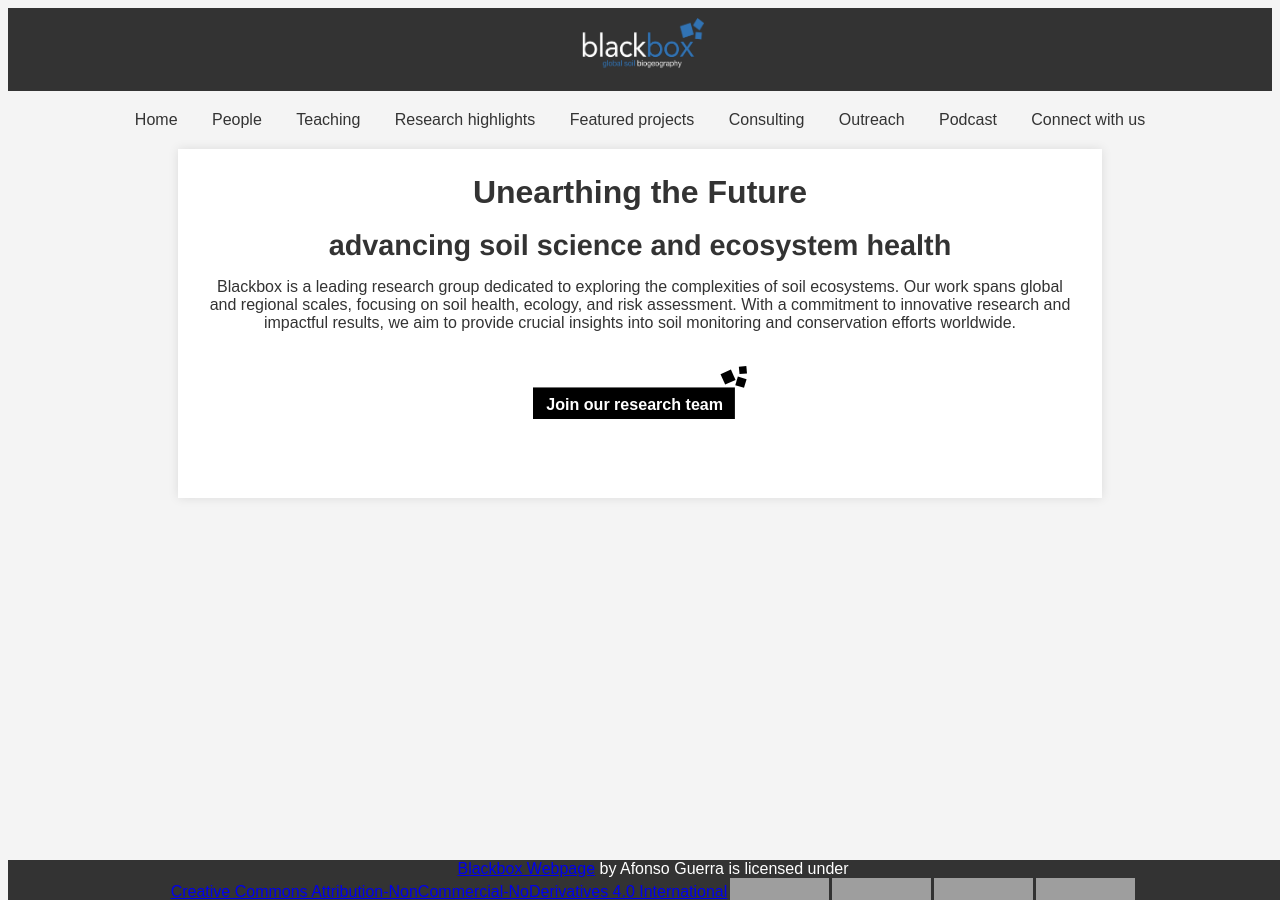
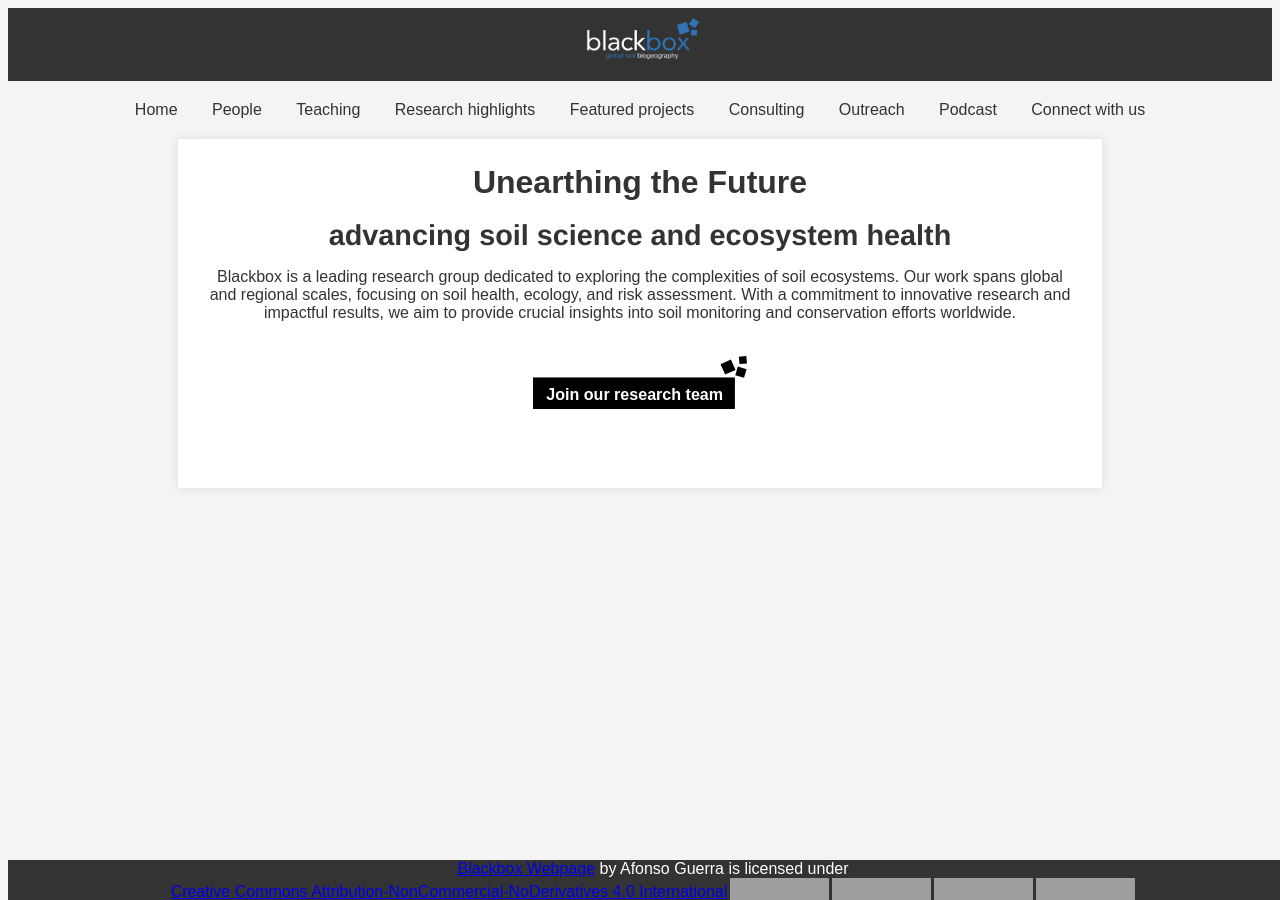
Before and after one commit to Blackboxgeo/blackbox.github.io, a Jekyll site: the page built from index.md, in a window 1280 px wide. Built offline with Jekyll 4.4.1, drawn with Linux system fonts in a browser that asks for light colours; grey boxes are pictures that could not be loaded.

```diff
--- a/_layouts/default.html
+++ b/_layouts/default.html
@@ -44,9 +44,10 @@
         }
 
         header img {
+            flex: 1;
             float: center;
-            width: 128px;
-            height: 59px;
+            width: 118px;
+            height: 49px;
             background: #333;
         }
 
```
